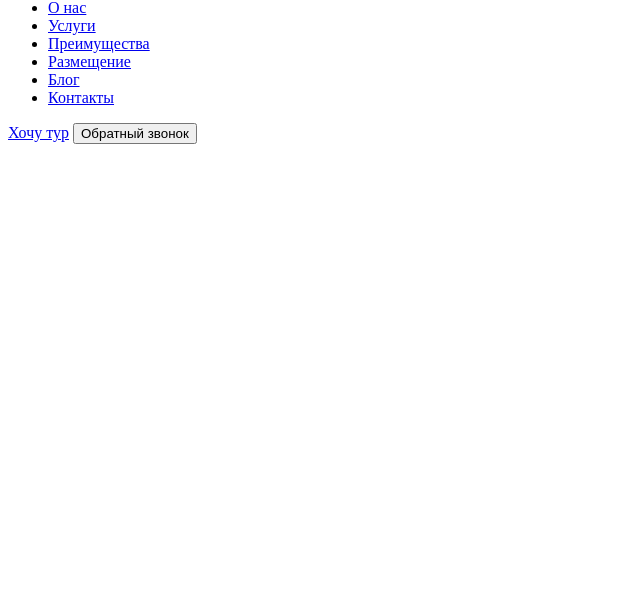
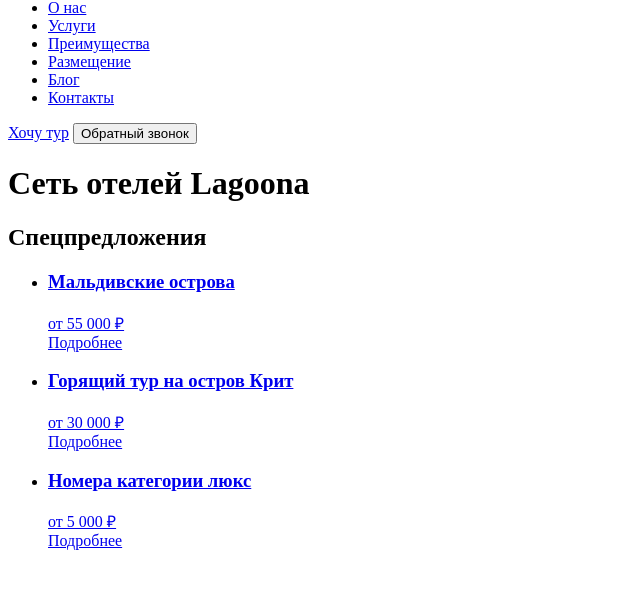
Before and after one commit to ev9393/lagoona, a plain HTML site: page index.html in a window 1280 px wide. Shown: the part 83-672 px from the top of the page, without its empty margins (0-640 px from the left). Drawn offline with Linux system fonts and the light colour scheme.

Commit message:
feat: add section offer html

```diff
--- a/index.html
+++ b/index.html
@@ -46,6 +46,36 @@
             </div>
         </div>
     </header>
-
+    <main class="main">
+        <h1 class="title">Сеть отелей Lagoona</h1>
+        <section class="offers section">
+            <div class="container">
+                <h2 class="offers__title section__title">Спецпредложения</h2>
+                <ul class="offers__card-list">
+                    <li class="offers__card-item">
+                        <a href="#" class="offers__card-link">
+                            <h3 class="offers__card-title">Мальдивские острова</h3>
+                            <div class="offers__card-price">от&nbsp;55&nbsp;000&nbsp;₽</div>
+                            <div class="offers__card-btn">Подробнее</div>
+                        </a>
+                    </li>
+                    <li class="offers__card-item">
+                        <a href="#" class="offers__card-link">
+                            <h3 class="offers__card-title">Горящий тур на&nbsp;остров Крит</h3>
+                            <div class="offers__card-price">от&nbsp;30&nbsp;000&nbsp;₽</div>
+                            <div class="offers__card-btn">Подробнее</div>
+                        </a>
+                    </li>
+                    <li class="offers__card-item">
+                        <a href="#" class="offers__card-link">
+                            <h3 class="offers__card-title">Номера категории люкс</h3>
+                            <div class="offers__card-price">от&nbsp;5&nbsp;000&nbsp;₽</div>
+                            <div class="offers__card-btn">Подробнее</div>
+                        </a>
+                    </li>
+                </ul>
+            </div>
+        </section>
+    </main>
 </body>
 </html>
```
